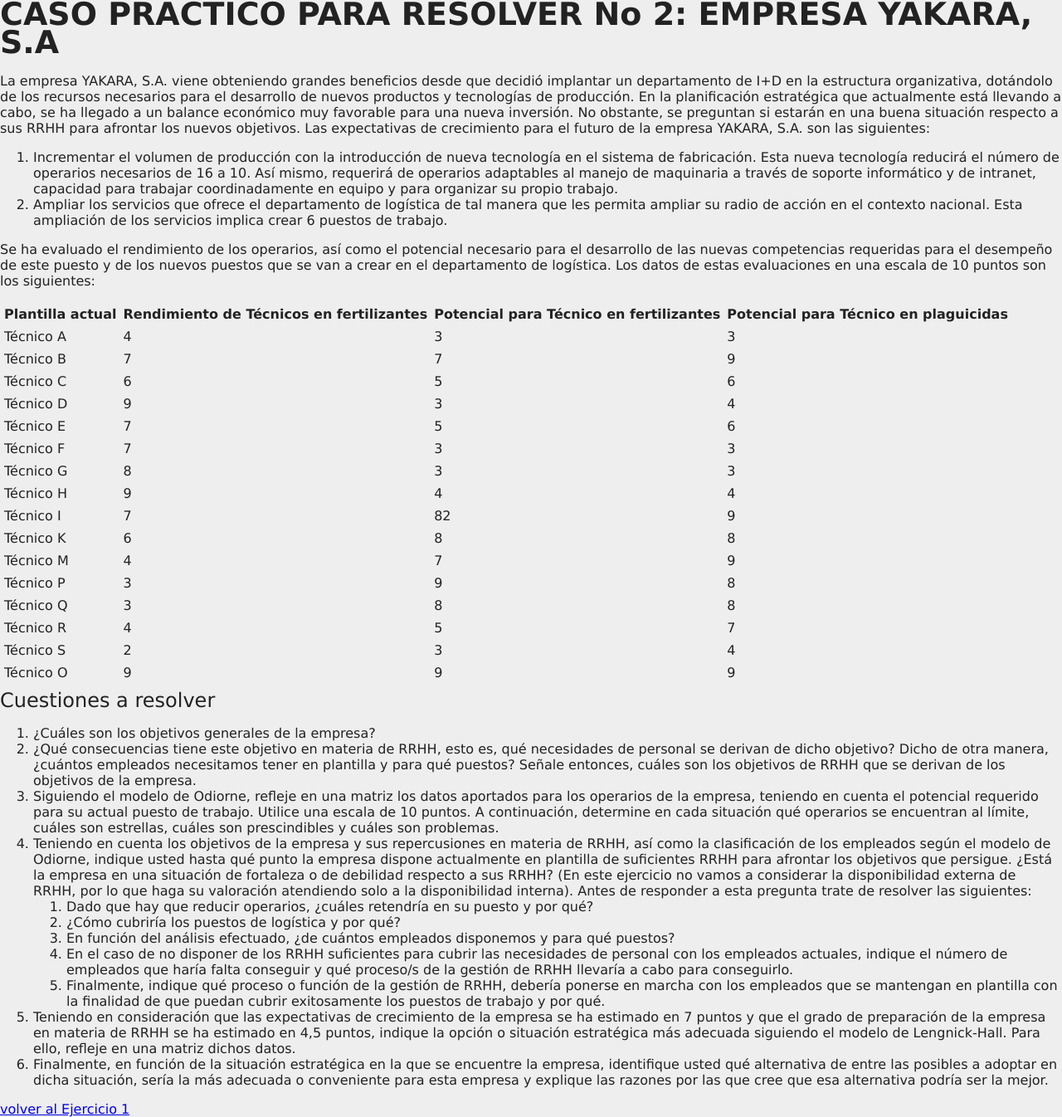
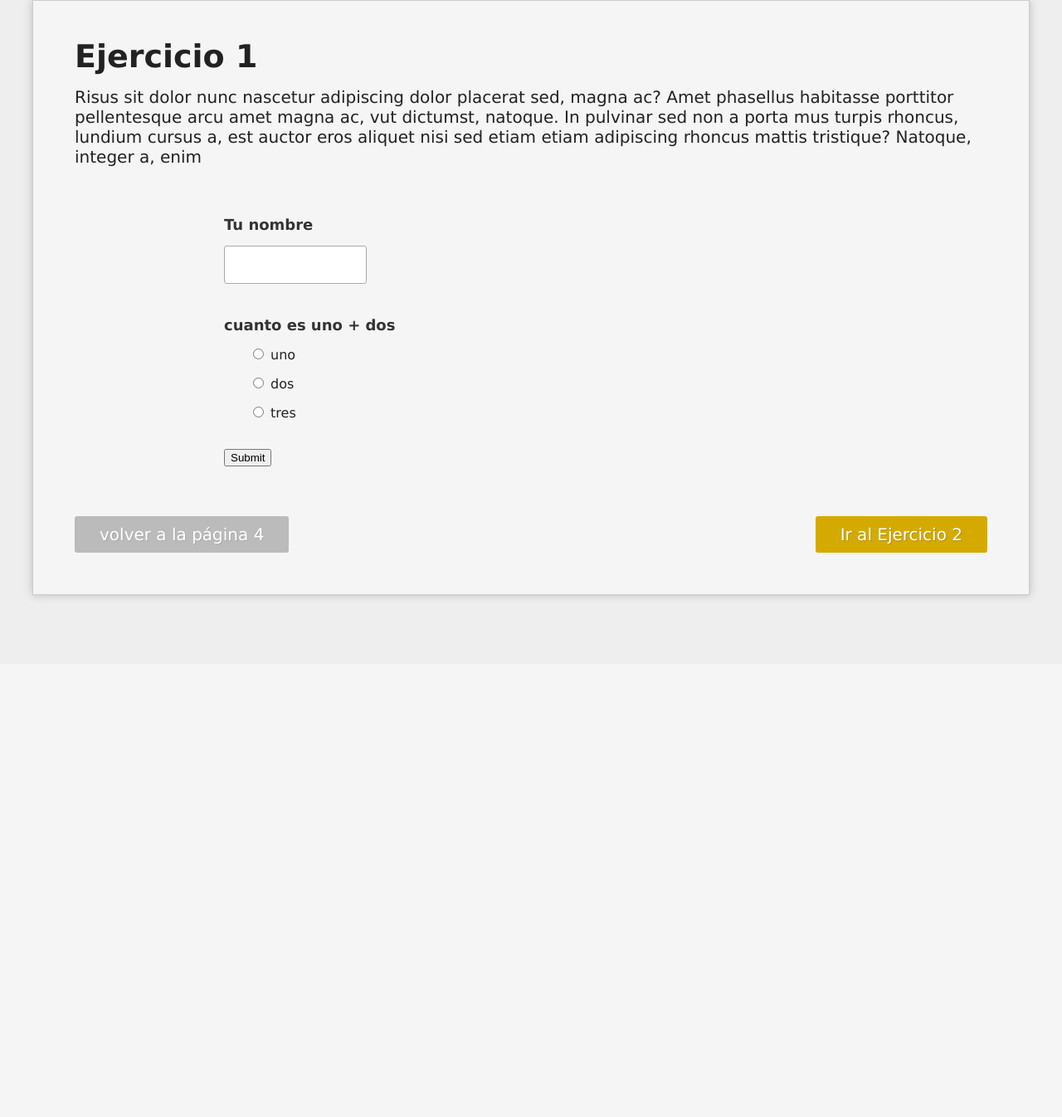
Before and after one commit to Sauco82/aprendiendo-frontend, a PHP site: page /ejercicio2.html in a window 1280 px wide. Shown: the whole page at 83% size. After the commit the page ends 724 px from the top, so only its background shows below. Run offline with PHP 8.4, Linux system fonts and the light colour scheme; some libraries are stand-ins or nearby versions.

Commit message:
ejercicio funcionando y con estilo en el ejemplo de milio

```diff
--- a/ejercicio2.html
+++ b/ejercicio2.html
@@ -4,143 +4,67 @@
 		<meta http-equiv="Content-Type" content="text/html; charset=UTF-8" />
 		<title>PRÁCTICA No 2: TÉCNICAS AUXILIARES DEL PROCESO DE DIRECCIÓN ESTRATÉGICA DE RRHH.</title>
 		<link rel="stylesheet" type="text/css" href="style.css">
+		<script src="http://ajax.googleapis.com/ajax/libs/jquery/1.4.2/jquery.min.js"></script>
+		<script src="interaction.js"></script>
+		<script type="text/javascript">
+			function envia(form){
+				numero_de_preguntas = 1;
+				if (valida(numero_de_preguntas)){
+					form.action='https://docs.google.com/spreadsheet/formResponse?formkey=dGVmMHRXckR4eXozX0EyLWlQbi1DalE6MQ&amp;ifq';
+					muestraSoluciones();
+				}
+			}
+		</script>
 	</head>
 
 	<body>
-		<h1>CASO PRÁCTICO PARA RESOLVER No 2: EMPRESA YAKARA, S.A</h1>
-		<p>La empresa YAKARA, S.A. viene obteniendo grandes beneficios desde que decidió implantar un departamento de I+D en la estructura organizativa, dotándolo de los recursos necesarios para el desarrollo de nuevos productos y tecnologías de producción. En la planificación estratégica que actualmente está llevando a cabo, se ha llegado a un balance económico muy favorable para una nueva inversión. No obstante, se preguntan si estarán en una buena situación respecto a sus RRHH para afrontar los nuevos objetivos. Las expectativas de crecimiento para el futuro de la empresa YAKARA, S.A. son las siguientes:</p>
-		<ol>
-			<li>Incrementar el volumen de producción con la introducción de nueva tecnología en el sistema de fabricación. Esta nueva tecnología reducirá el número de operarios necesarios de 16 a 10. Así mismo, requerirá de operarios adaptables al manejo de maquinaria a través de soporte informático y de intranet, capacidad para trabajar coordinadamente en equipo y para organizar su propio trabajo.</li>
-			<li>Ampliar los servicios que ofrece el departamento de logística de tal manera que les permita ampliar su radio de acción en el contexto nacional. Esta ampliación de los servicios implica crear 6 puestos de trabajo.</li>
-		</ol>
+		<div class="container">
+			<h1>Ejercicio 1</h1>
+			<p class="intro">Risus sit dolor nunc nascetur adipiscing dolor placerat sed, magna ac? Amet phasellus habitasse porttitor pellentesque arcu amet magna ac, vut dictumst, natoque. In pulvinar sed non a porta mus turpis rhoncus, lundium cursus a, est auctor eros aliquet nisi sed etiam etiam adipiscing rhoncus mattis tristique? Natoque, integer a, enim</p>
 
-		<p>Se ha evaluado el rendimiento de los operarios, así como el potencial necesario para el desarrollo de las nuevas competencias requeridas para el desempeño de este puesto y de los nuevos puestos que se van a crear en el departamento de logística. Los datos de estas evaluaciones en una escala de 10 puntos son los siguientes:</p>
+			<form target="fake-target" action="" onsubmit="envia(this);" method="POST" id="ss-form">
+				<br>
+				<div class="errorbox-good">
+				<div class="ss-item  ss-text"><div class="ss-form-entry"><label class="ss-q-title" for="entry_0">Tu nombre
+				</label>
+				<label class="ss-q-help" for="entry_0"></label>
+				<input type="text" name="entry.0.single" value="" class="ss-q-short" id="entry_0"></div></div></div>
+				<br> <div class="errorbox-good">
+				<div class="ss-item  ss-radio"><div class="ss-form-entry"><label class="ss-q-title" for="entry_2">cuanto es uno + dos
+				</label>
+				<label class="ss-q-help" for="entry_2"></label>
 
-	<table>
-		<tr>
-			<th>Plantilla actual</th>
-			<th>Rendimiento de Técnicos en fertilizantes</th>
-			<th>Potencial para Técnico en fertilizantes</th>
-			<th>Potencial para Técnico en plaguicidas</th>
-		</tr>
-		<tr>
-			<td>Técnico A</td>
-			<td>4</td>
-			<td>3</td>
-			<td>3</td>
-		</tr>
-		<tr>
-			<td>Técnico B</td>
-			<td>7</td>
-			<td>7</td>
-			<td>9</td>
-		</tr>
-		<tr>
-			<td>Técnico C</td>
-			<td>6</td>
-			<td>5</td>
-			<td>6</td>
-		</tr>
-		<tr>
-			<td>Técnico D</td>
-			<td>9</td>
-			<td>3</td>
-			<td>4</td>
-		</tr>
-		<tr>
-			<td>Técnico E</td>
-			<td>7</td>
-			<td>5</td>
-			<td>6</td>
-		</tr>
-		<tr>
-			<td>Técnico F</td>
-			<td>7</td>
-			<td>3</td>
-			<td>3</td>
-		</tr>
-		<tr>
-			<td>Técnico G</td>
-			<td>8</td>
-			<td>3</td>
-			<td>3</td>
-		</tr>
-		<tr>
-			<td>Técnico H</td>
-			<td>9</td>
-			<td>4</td>
-			<td>4</td>
-		</tr>
-		<tr>
-			<td>Técnico I</td>
-			<td>7</td>
-			<td>82</td>
-			<td>9</td>
-		</tr>
-		<tr>
-			<td>Técnico K</td>
-			<td>6</td>
-			<td>8</td>
-			<td>8</td>
-		</tr>
-			<td>Técnico M</td>
-			<td>4</td>
-			<td>7</td>
-			<td>9</td>
-		</tr>
-		<tr>
-			<td>Técnico P</td>
-			<td>3</td>
-			<td>9</td>
-			<td>8</td>
-		</tr>
-		<tr>
-			<td>Técnico Q</td>
-			<td>3</td>
-			<td>8</td>
-			<td>8</td>
-		</tr>
-		<tr>
-			<td>Técnico R</td>
-			<td>4</td>
-			<td>5</td>
-			<td>7</td>
-		</tr>
-		<tr>
-			<td>Técnico S</td>
-			<td>2</td>
-			<td>3</td>
-			<td>4</td>
-		</tr>
-		<tr>
-			<td>Técnico O</td>
-			<td>9</td>
-			<td>9</td>
-			<td>9</td>
-		</tr>
-	</table>
-
-		<h2>Cuestiones a resolver</h2>
-		<ol>
-			<li>¿Cuáles son los objetivos generales de la empresa?</li>
-			<li>¿Qué consecuencias tiene este objetivo en materia de RRHH, esto es, qué necesidades de personal se derivan de dicho objetivo? Dicho de otra manera, ¿cuántos empleados necesitamos tener en plantilla y para qué puestos? Señale entonces, cuáles son los objetivos de RRHH que se derivan de los objetivos de la empresa.</li>
-			<li>Siguiendo el modelo de Odiorne, refleje en una matriz los datos aportados para los operarios de la empresa, teniendo en cuenta el potencial requerido para su actual puesto de trabajo. Utilice una escala de 10 puntos. A continuación, determine en cada situación qué operarios se encuentran al límite, cuáles son estrellas, cuáles son prescindibles y cuáles son problemas.</li>
-			<li>Teniendo en cuenta los objetivos de la empresa y sus repercusiones en materia de RRHH, así como la clasificación de los empleados según el modelo de Odiorne, indique usted hasta qué punto la empresa dispone actualmente en plantilla de suficientes RRHH para afrontar los objetivos que persigue. ¿Está la empresa en una situación de fortaleza o de debilidad respecto a sus RRHH? (En este ejercicio no vamos a considerar la disponibilidad externa de RRHH, por lo que haga su valoración atendiendo solo a la disponibilidad interna). Antes de responder a esta pregunta trate de resolver las siguientes:</li>
-				<ol>
-					<li>Dado que hay que reducir operarios, ¿cuáles retendría en su puesto y por qué?</li>
-					<li>¿Cómo cubriría los puestos de logística y por qué?</li>
-					<li>En función del análisis efectuado, ¿de cuántos empleados disponemos y para qué puestos?</li>
-					<li>En el caso de no disponer de los RRHH suficientes para cubrir las necesidades de personal con los empleados actuales, indique el número de empleados que haría falta conseguir y qué proceso/s de la gestión de RRHH llevaría a cabo para conseguirlo.</li>
-					<li>Finalmente, indique qué proceso o función de la gestión de RRHH, debería ponerse en marcha con los empleados que se mantengan en plantilla con la finalidad de que puedan cubrir exitosamente los puestos de trabajo y por qué.</li>
-				</ol>
-			<li>Teniendo en consideración que las expectativas de crecimiento de la empresa se ha estimado en 7 puntos y que el grado de preparación de la empresa en materia de RRHH se ha estimado en 4,5 puntos, indique la opción o situación estratégica más adecuada siguiendo el modelo de Lengnick-Hall. Para ello, refleje en una matriz dichos datos.</li>
-			<li>Finalmente, en función de la situación estratégica en la que se encuentre la empresa, identifique usted qué alternativa de entre las posibles a adoptar en dicha situación, sería la más adecuada o conveniente para esta empresa y explique las razones por las que cree que esa alternativa podría ser la mejor.</li>
+				<ul class="ss-choices">
+					<li class="ss-choice-item"><label class="ss-choice-label">
+						<input type="radio" name="entry.2.group" value="uno" class="ss-q-radio" id="group_2_1">
+				uno</label>
+				<div class="correcto">sdmknfdslkjdgk</div>
+				</li>
+						<li class="ss-choice-item"><label class="ss-choice-label">
+							<input type="radio" name="entry.2.group" value="dos" class="ss-q-radio" id="group_2_2">
+						dos</label><div>sdmknfdslkjdgk</div></li>
+						<li class="ss-choice-item"><label class="ss-choice-label">
+							<input type="radio" name="entry.2.group" value="tres" class="ss-q-radio" id="group_2_3">
+					tres</label><div>sdmknfdslkjdgk</div></li>
+					</ul>
+				</div></div></div>
+					<br>
+					<input type="hidden" name="pageNumber" value="0">
+					<input type="hidden" name="backupCache" value="">
 
 
-		</ol>
+					<div class="ss-item ss-navigate"><div class="ss-form-entry">
+					<input type="submit" name="submit" value="Submit"></div></div>
+			</form>
 
-	<a href="ejercicio1.html">volver al Ejercicio 1</a>
+			<div class="page_links">
+				<a class='prev' href="pagina4.html">volver a la página 4</a>
+				<a class='next' href="ejercicio2.html">Ir al Ejercicio 2</a>
+			</div>
 
+		</div>
+
+  		<iframe src="#" id="fake-target" name="fake-target" style="width:0px; height:0px; border:0px;"></iframe>
 
 	</body>
 </html>
--- a/interaction.js
+++ b/interaction.js
@@ -18,7 +18,7 @@ function valida(numero_de_preguntas){
 	return true;
 }
 
-function ValidaDNI(dni) {
+function validaDNI(dni) {
   numero = dni.substr(0,dni.length-1);
   let = dni.substr(dni.length-1,1).toUpperCase();
   numero = numero % 23;
@@ -34,4 +34,6 @@ function muestraSoluciones(){
 	$("input:checked").parent().parent().addClass('muestra');
 	$("#ss-form").addClass("esconde");
 	$("input:text").addClass("muestra");
+	$("#boton_envio").hide();
+	$("#terminado").show();
 }
--- a/style.css
+++ b/style.css
@@ -102,7 +102,7 @@ span.rendimiento_potencial {font-weight:normal;}
 
 
 
-.intro p{font-size: 20px}
+.intro p, p.intro{font-size: 20px}
 
 .ultrarresumen{
 	padding: 50px 50px 20px 50px;
@@ -239,6 +239,48 @@ table#ejemplos td.conboton a:hover, .page_links a:hover{
 
 /* ==========   Formularios ===============*/
 
+form#ss-form{
+	margin: 10px 180px;
+}
+
+.ss-q-title{
+	color: #333;
+	font-weight: bold;
+	font-size: 18px;
+	padding: 20px 0 5px 0;
+	display: block;
+}
+
+.ss-q-help{
+	color:#444;
+	display: block;
+	margin-bottom: 10px;
+}
+
+.ss-q-short{
+	border: 1px solid #AAA;
+	width: 160px;
+	font-size: 30px;
+	padding: 5px;
+	color: #333;
+	border-radius: 3px;
+}
+
+ul.ss-choices{
+	list-style: none;
+	margin:0;
+	padding: 0;
+}
+
+	ul.ss-choices li{
+		margin: 0 0 15px 30px;
+	}
+
+		ul.ss-choices li .ss-choice-label,ul.ss-choices li .ss-choice-label input{
+			cursor: pointer;
+		}
+
+
 	.esconde ul.ss-choices li,
 	ul.ss-choices li div,
 	.esconde input
```
Also changed, not shown: other parts of style.css (+44 -2 lines), ejercicio1.html (+103 -22 lines). Lines whose indentation alone changed are shown as unchanged.
